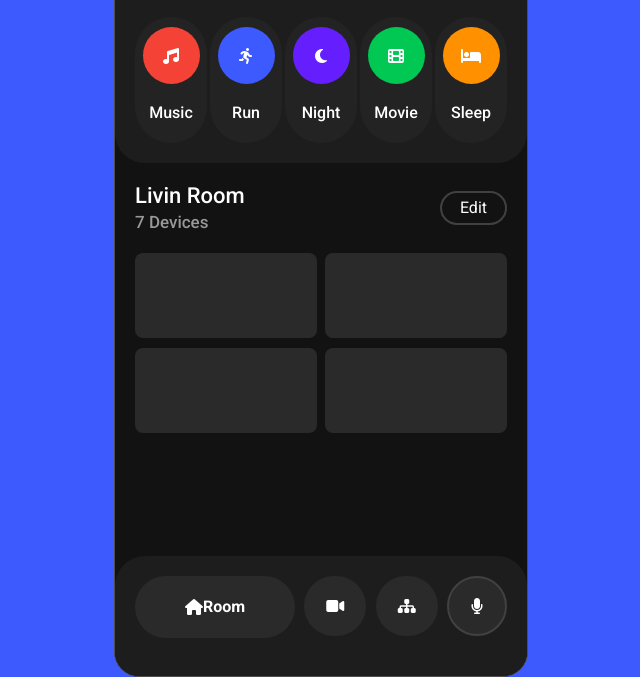
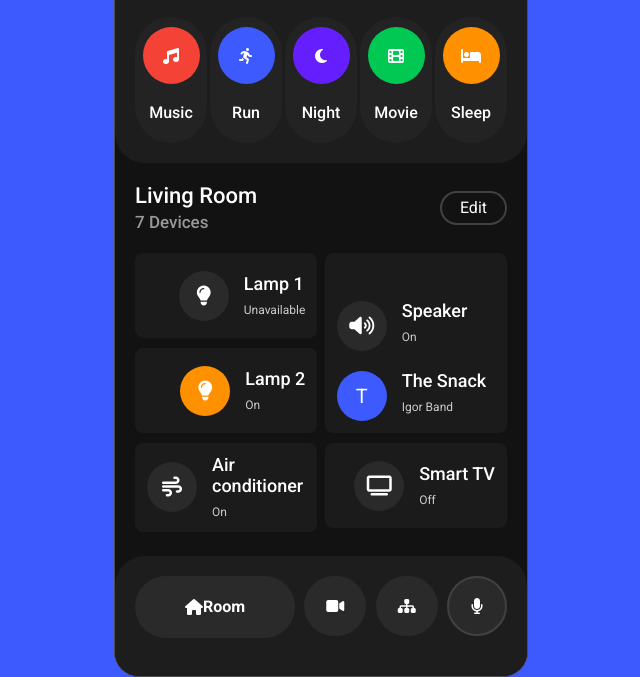
Before and after one commit to willibido/smart-home-app-front-end, a website: page index.html in a window 1280 px wide. Shown: the part 261-938 px from the top of the page, without its empty margins (319-959 px from the left). Drawn offline with Linux system fonts and the light colour scheme.

Commit message:
More devices added

```diff
--- a/index.html
+++ b/index.html
@@ -96,7 +96,7 @@
             <section class="controls u-both-sides-p">
                 <div class="controls__heading">
                     <div class="title">
-                        <p>Livin Room</p>
+                        <p>Living Room</p>
                         <span>7 Devices</span>
                     </div>
                     <span class="edit">Edit</span>
@@ -104,10 +104,69 @@
 
                 <div class="devices-wrapper u-margin-top-small">
                     <div class="device__col">
-                        <div class="device"></div>
-                        <div class="device"></div>
-                        <div class="device"></div>
-                        <div class="device"></div>
+                        <div class="device">
+                            <div class="device__icon">
+                                <i class="fas fa-lightbulb"></i>
+                            </div>
+                            <div class="device__info">
+                                <p class="name">Lamp 1</p>
+                                <p class="status">Unavailable</p>
+                            </div>
+                        </div>
+
+                        <div class="device">
+                            <div class="device__icon u-bg-orange">
+                                <i class="fas fa-lightbulb"></i>
+                            </div>
+                            <div class="device__info">
+                                <p class="name">Lamp 2</p>
+                                <p class="status">On</p>
+                            </div>
+                        </div>
+
+                        <div class="device">
+                            <div class="device__icon">
+                                <i class="fas fa-wind"></i>
+                            </div>
+                            <div class="device__info">
+                                <p class="name">Air conditioner</p>
+                                <p class="status">On</p>
+                            </div>
+                        </div>
+                    </div>
+
+                    <div class="device__col">
+                        <div class="device device--extended">
+                            <div class="wrapper">
+                                <div class="device__icon">
+                                    <i class="fas fa-volume-up"></i>
+                                </div>
+                                <div class="device__info">
+                                    <p class="name">Speaker</p>
+                                    <p class="status">On</p>
+                                </div>
+                            </div>
+
+                            <div class="wrapper u-margin-top-small">
+                                <div class="device__icon u-bg-blue">
+                                    T
+                                </div>
+                                <div class="device__info">
+                                    <p class="name">The Snack</p>
+                                    <p class="status">Igor Band</p>
+                                </div>
+                            </div>
+                        </div>
+
+                        <div class="device">
+                            <div class="device__icon">
+                                <i class="fas fa-tv"></i>
+                            </div>
+                            <div class="device__info">
+                                <p class="name">Smart TV</p>
+                                <p class="status">Off</p>
+                            </div>
+                        </div>
                     </div>
                 </div>
             </section>
--- a/src/style/sass/components/_device.scss
+++ b/src/style/sass/components/_device.scss
@@ -1,21 +1,71 @@
 .devices-wrapper {
+    display: flex;
+    justify-content: space-between;
+    // overflow: scroll;
 
     .device__col {
         display: flex;
+        flex-direction: column;
         flex-wrap: wrap;
         justify-content: space-between;
+        width: 49%;
+        height: 100%;
 
         .device {
-            width: 49%;
+            display: flex;
+            justify-content: end;
+            align-items: center;
+            width: 100%;
             min-height: 8.5rem;
             max-height: 17rem;
-            background-color: $tertiary-color;
+            background-color: rgba($tertiary-color, .4);
             padding: 1.2rem;
             border-radius: .8rem;
+            cursor: pointer;
+            transition: all .2s ease-in;
+
+            &:hover {
+                background-color: rgba($tertiary-color, .8);
+            }
+
+            &__icon {
+                display: flex;
+                justify-content: center;
+                align-items: center;
+                background-color: $tertiary-color;
+                padding: 2.5rem;
+                border-radius: 5rem;
+                max-width: 4rem;
+                max-height: 4rem;
+                font-size: 2rem;
+            }
+
+            &__info {
+                margin-left: 1.5rem;
+                .name {
+                    font-size: 1.8rem;
+                    font-weight: 500;
+                    margin-bottom: .9rem;
+                }
+
+                .status {
+                    font-size: 1.2rem;
+                    color: #ccc;
+                }
+            }
+        }
+
+        .device--extended {
+            min-height: 18rem;
+            align-items: flex-start;
+            flex-direction: column;
+
+            .wrapper {
+                display: flex;
+            }
         }
 
         .device:nth-of-type(odd) {
-            // margin-right: 1rem;
             margin-bottom: 1rem;
         }
 
```
Also changed, not shown: src/style/css/main.css.
